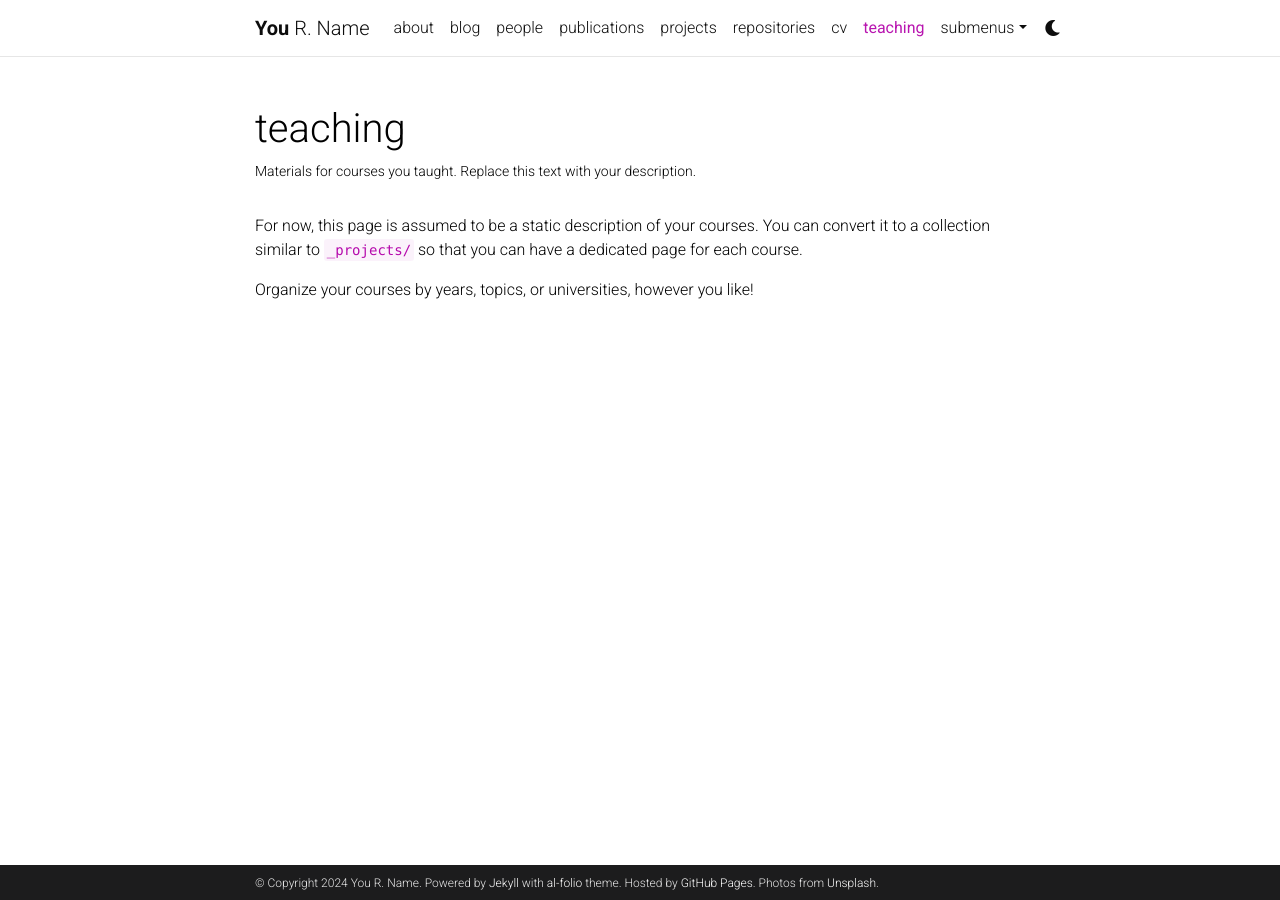
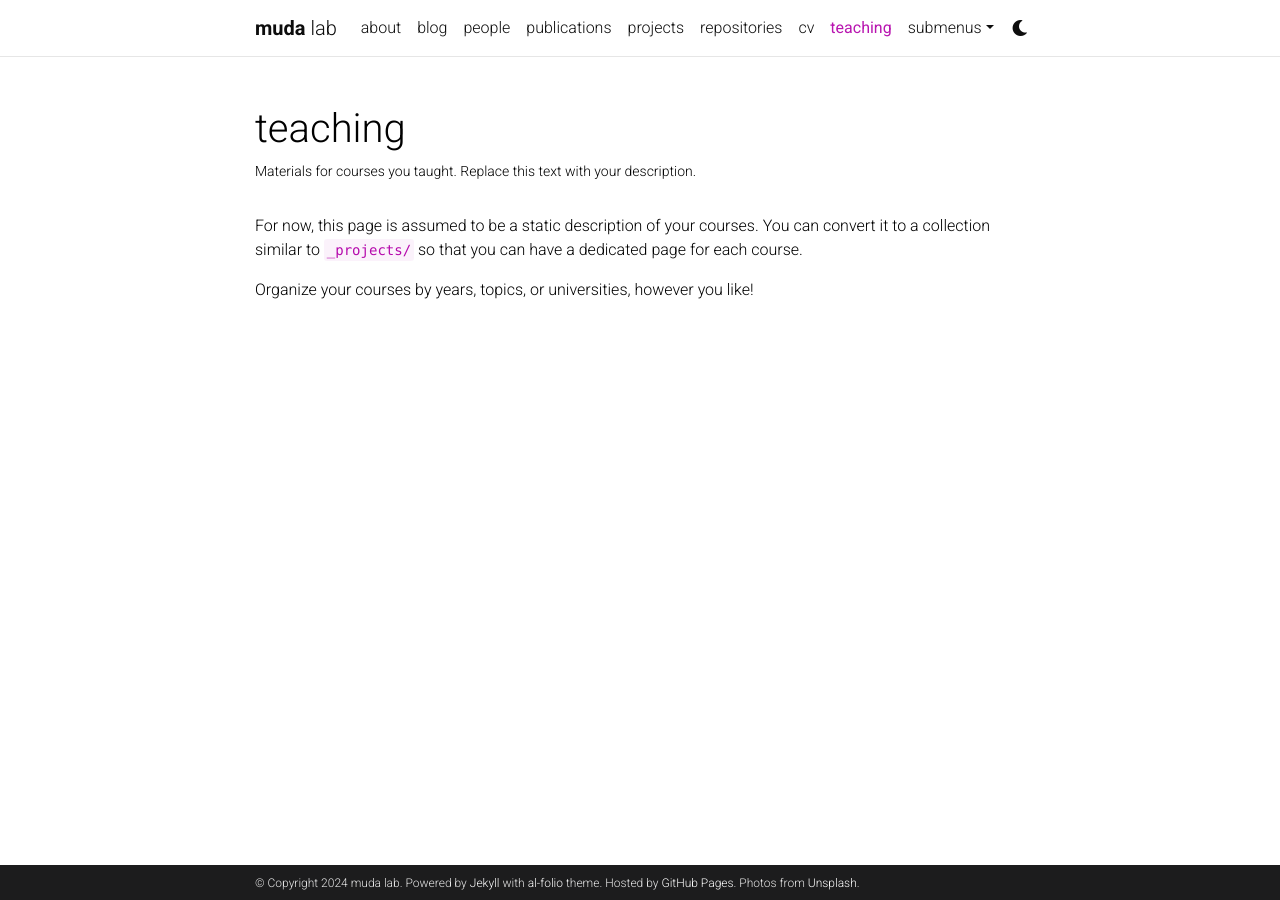
Before and after one commit to mudalab/mudalab.github.io, a Jekyll site: the page built from _pages/teaching.md, in a window 1280 px wide. Built offline with Jekyll 4.4.1, drawn with Linux system fonts in a browser that asks for light colours; comment, search, counter and statistics services are not loaded; a style sheet for code colours, icons or effects is not loaded.

Commit message:
modify content

```diff
--- a/_config.yml
+++ b/_config.yml
@@ -3,10 +3,10 @@
 # -----------------------------------------------------------------------------
 
 title: blank # the website title (if blank, full name will be used instead)
-first_name: You
-middle_name: R.
-last_name: Name
-email: you@example.com
+first_name: muda
+middle_name:
+last_name: lab
+email: j.see@hw.ac.uk
 description: > # the ">" symbol means to ignore newlines until "footer_text:"
   A simple, whitespace theme for academics. Based on [*folio](https://github.com/bogoli/-folio) design.
 footer_text: >
@@ -67,7 +67,7 @@ og_image: # The site-wide (default for all links) Open Graph preview image
 # Social integration
 # -----------------------------------------------------------------------------
 
-github_username: # your GitHub user name
+github_username: https://github.com/mudalab # your GitHub user name
 gitlab_username: # your GitLab user name
 twitter_username: # your Twitter handle
 linkedin_username: # your LinkedIn user name
```
Also changed, not shown: _pages/about.md (+2 -2 lines).
